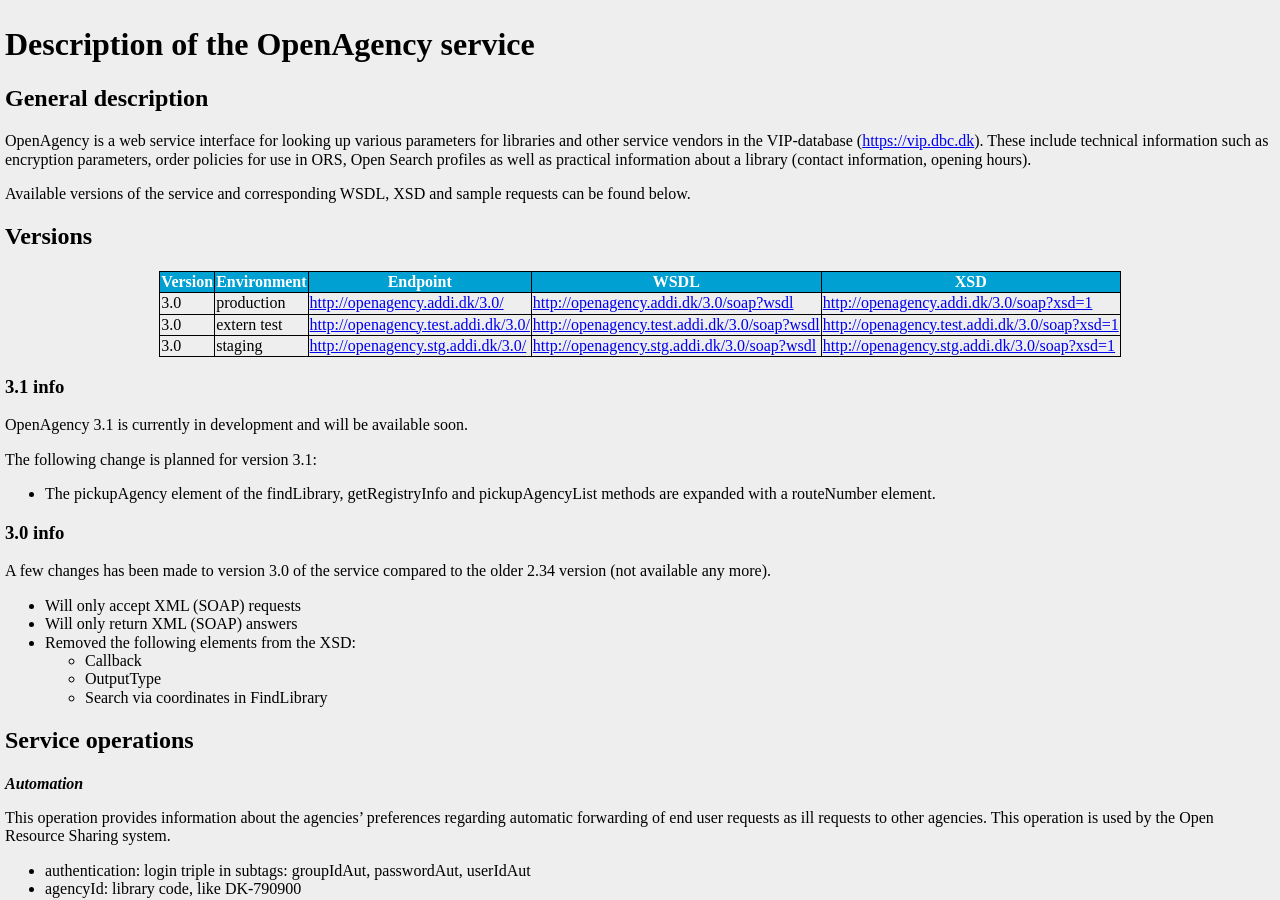
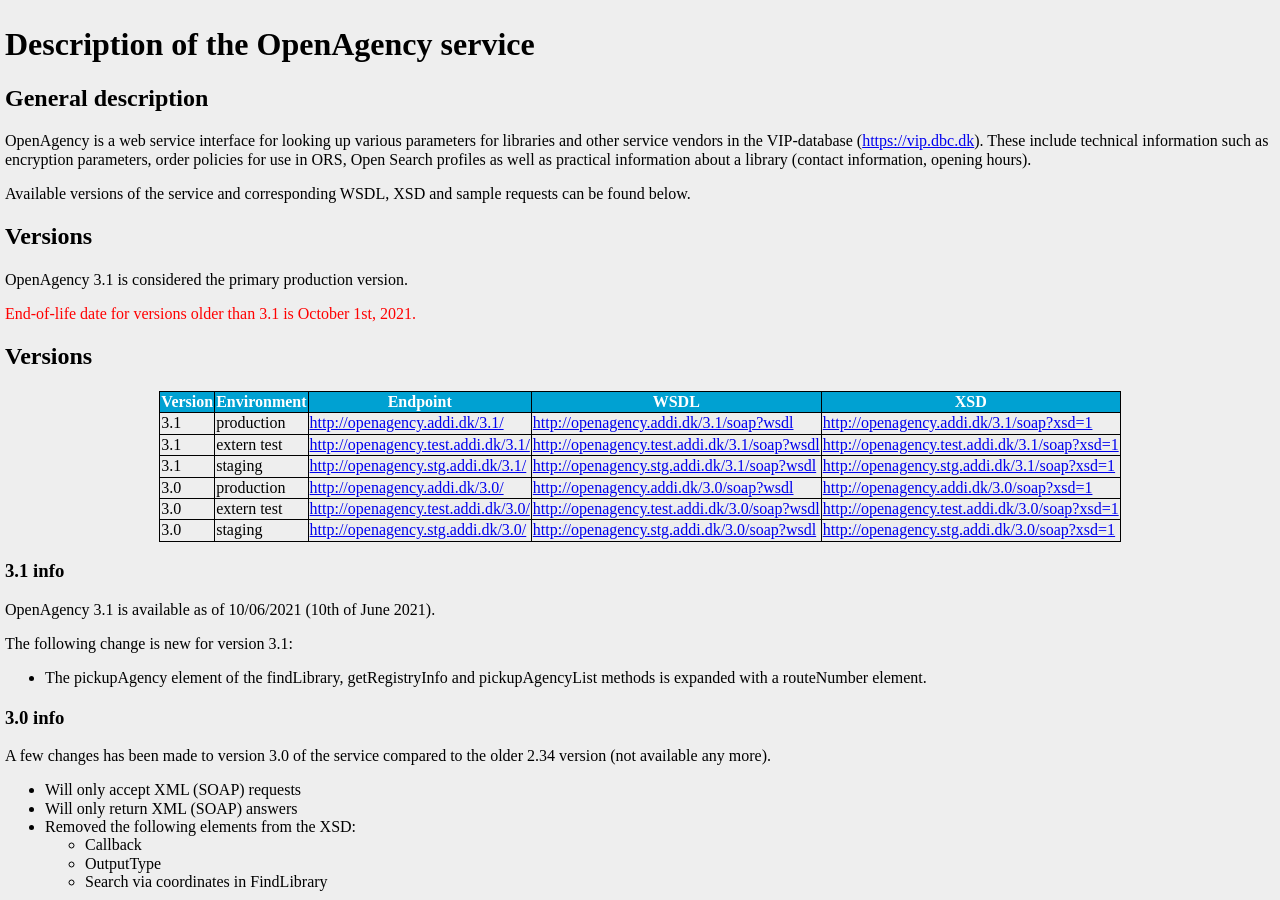
Before and after one commit to DBCDK/dbcdk.github.io, a Jekyll site: the page built from OpenAgency.md, in a window 1280 px wide and 900 px high. Built offline with Jekyll 4.4.1, drawn with Linux system fonts in a browser that asks for light colours; nearby versions of some CDN libraries; our own code applies the rules of GitHub Pages for plain Markdown files.

Commit message:
Added information about the new OA 3.1.

```diff
--- a/OpenAgency.md
+++ b/OpenAgency.md
@@ -17,18 +17,27 @@
 
 ## Versions
 
+OpenAgency 3.1 is considered the primary production version.
+
+<span style="color:red">End-of-life date for versions older than 3.1 is October 1st, 2021.</span>
+
+## Versions
+
 | Version | Environment | Endpoint | WSDL | XSD |
 |---------|-------------|----------|------|-----|
+| 3.1    | production  | [http://openagency.addi.dk/3.1/](http://openagency.addi.dk/3.1/) | [http://openagency.addi.dk/3.1/soap?wsdl](http://openagency.addi.dk/3.1/soap?wsdl) | [http://openagency.addi.dk/3.1/soap?xsd=1](http://openagency.addi.dk/3.1/soap?xsd=1) |
+| 3.1    | extern test | [http://openagency.test.addi.dk/3.1/](http://openagency.test.addi.dk/3.1/) | [http://openagency.test.addi.dk/3.1/soap?wsdl](http://openagency.test.addi.dk/3.1/soap?wsdl) | [http://openagency.test.addi.dk/3.1/soap?xsd=1](http://openagency.test.addi.dk/3.1/soap?xsd=1) |
+| 3.1    | staging     | [http://openagency.stg.addi.dk/3.1/](http://openagency.stg.addi.dk/3.1/) | [http://openagency.stg.addi.dk/3.1/soap?wsdl](http://openagency.stg.addi.dk/3.1/soap?wsdl) | [http://openagency.stg.addi.dk/3.1/soap?xsd=1](http://openagency.stg.addi.dk/3.1/soap?xsd=1) |
 | 3.0    | production  | [http://openagency.addi.dk/3.0/](http://openagency.addi.dk/3.0/) | [http://openagency.addi.dk/3.0/soap?wsdl](http://openagency.addi.dk/3.0/soap?wsdl) | [http://openagency.addi.dk/3.0/soap?xsd=1](http://openagency.addi.dk/3.0/soap?xsd=1) |
 | 3.0    | extern test | [http://openagency.test.addi.dk/3.0/](http://openagency.test.addi.dk/3.0/) | [http://openagency.test.addi.dk/3.0/soap?wsdl](http://openagency.test.addi.dk/3.0/soap?wsdl) | [http://openagency.test.addi.dk/3.0/soap?xsd=1](http://openagency.test.addi.dk/3.0/soap?xsd=1) |
 | 3.0    | staging     | [http://openagency.stg.addi.dk/3.0/](http://openagency.stg.addi.dk/3.0/) | [http://openagency.stg.addi.dk/3.0/soap?wsdl](http://openagency.stg.addi.dk/3.0/soap?wsdl) | [http://openagency.stg.addi.dk/3.0/soap?xsd=1](http://openagency.stg.addi.dk/3.0/soap?xsd=1) |
 
 ### 3.1 info
-OpenAgency 3.1 is currently in development and will be available soon.
+OpenAgency 3.1 is available as of 10/06/2021 (10th of June 2021).
 
-The following change is planned for version 3.1:
+The following change is new for version 3.1:
 * The pickupAgency element of the findLibrary, getRegistryInfo and pickupAgencyList
-methods are expanded with a routeNumber element.
+methods is expanded with a routeNumber element.
 
 ### 3.0 info
 A few changes has been made to version 3.0 of the service compared to the older 2.34 version (not available any more).
```
